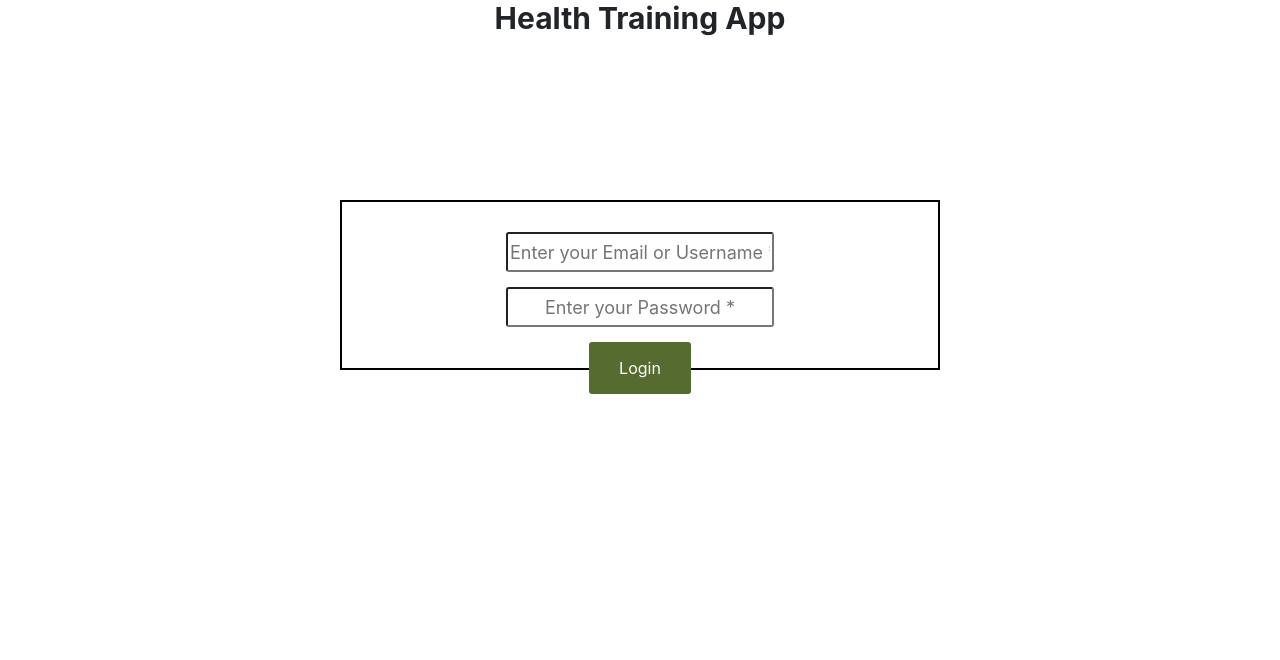
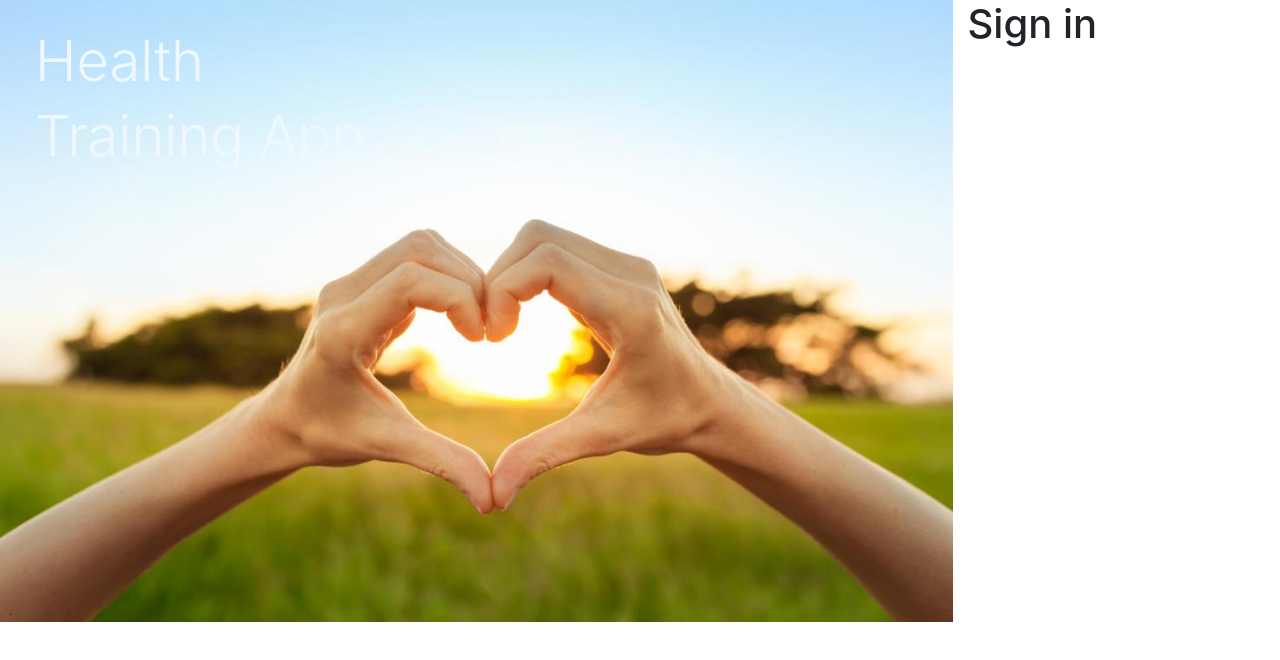
Before and after one commit to 1013vishalsharma/healthApp-UI, an Angular app: page /login in a window 1280 px wide. Shown: the top 660 px of the page. Built offline with nearby package versions, Linux system fonts and the light colour scheme.

Commit message:
changes to login page

```diff
--- a/src/app/login/login.component.html
+++ b/src/app/login/login.component.html
@@ -1,8 +1,5 @@
-<!-- <p>
-  login works!
-</p> -->
 
-<div style="text-align: center">
+<!-- <div style="text-align: center">
 <h1 style="font-family: -apple-system, BlinkMacSystemFont, 'Segoe UI', Roboto, Oxygen, Ubuntu, Cantarell, 'Open Sans', 'Helvetica Neue', sans-serif;
  font-size: 30px; font-weight: bolder">Health Training App </h1>
 </div>
@@ -16,14 +13,20 @@
   <br>
   <button class="mod-button" (click)="login()" >Login</button>
 </form>
+</div> -->
+
+<div>
+  <div class="row">
+    <div class="col-9">
+        <img class="img-fluid" style="min-height: 100%"
+         src="../assets/blueberries-heart-health.jpg">
+         <div style="top: 28px; left: 50px; position: absolute">
+           <h1 class="display-4" style="color: aliceblue;"> Health </h1>
+            <h3 class="display-4" style="color: aliceblue;"> Training App </h3>
+         </div>
+    </div>
+    <div>
+      <h1> Sign in</h1>
+    </div>
+  </div>
 </div>
-
-<!-- <ul class="products">
-  <li *ngFor="let p of products; let i=index;">
-    <a routerLink="/product-details/{{p._id}}">
-      <span class="badge">{{i+1}}</span> {{p.prod_name}}
-    </a>
-    <button class="delete" title="delete product"
-      (click)="delete(p._id)">x</button>
-  </li>
-</ul> -->
```
Also changed, not shown: src/assets/blueberries-heart-health.jpg (added).
